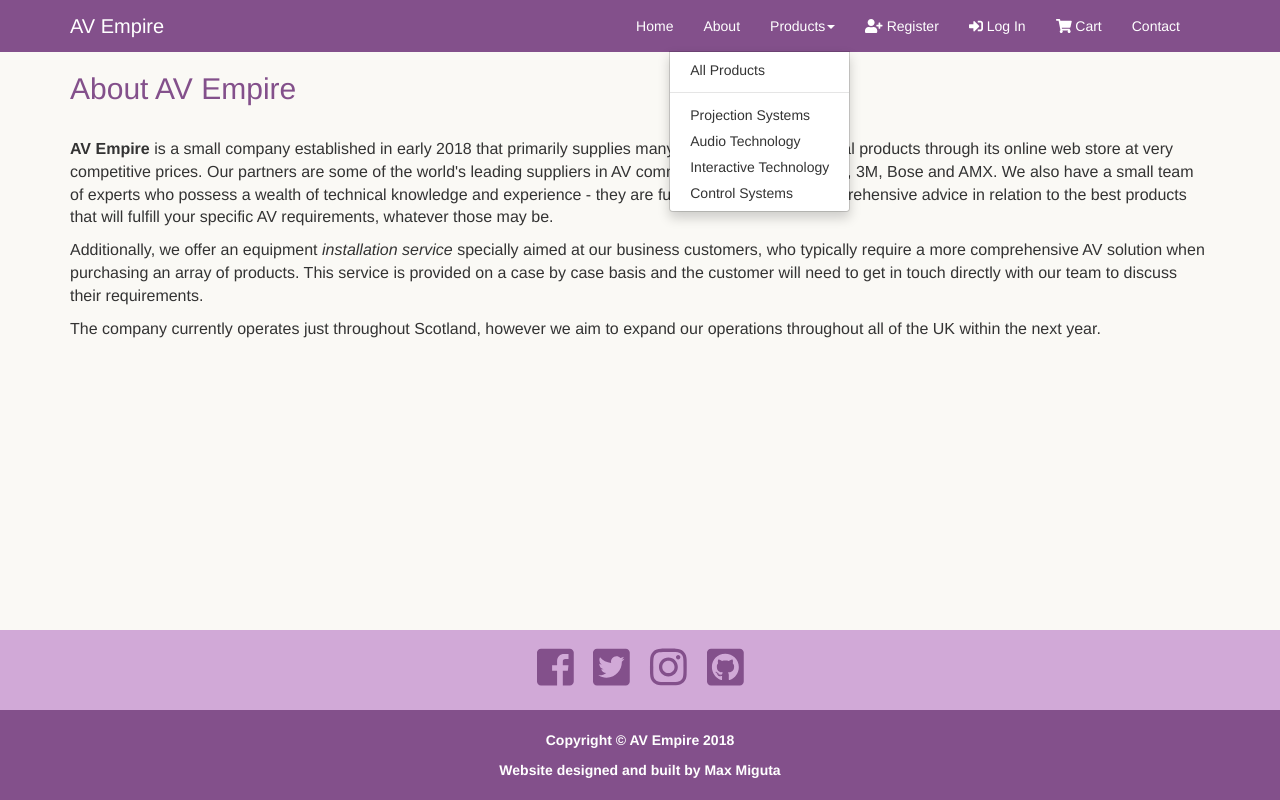
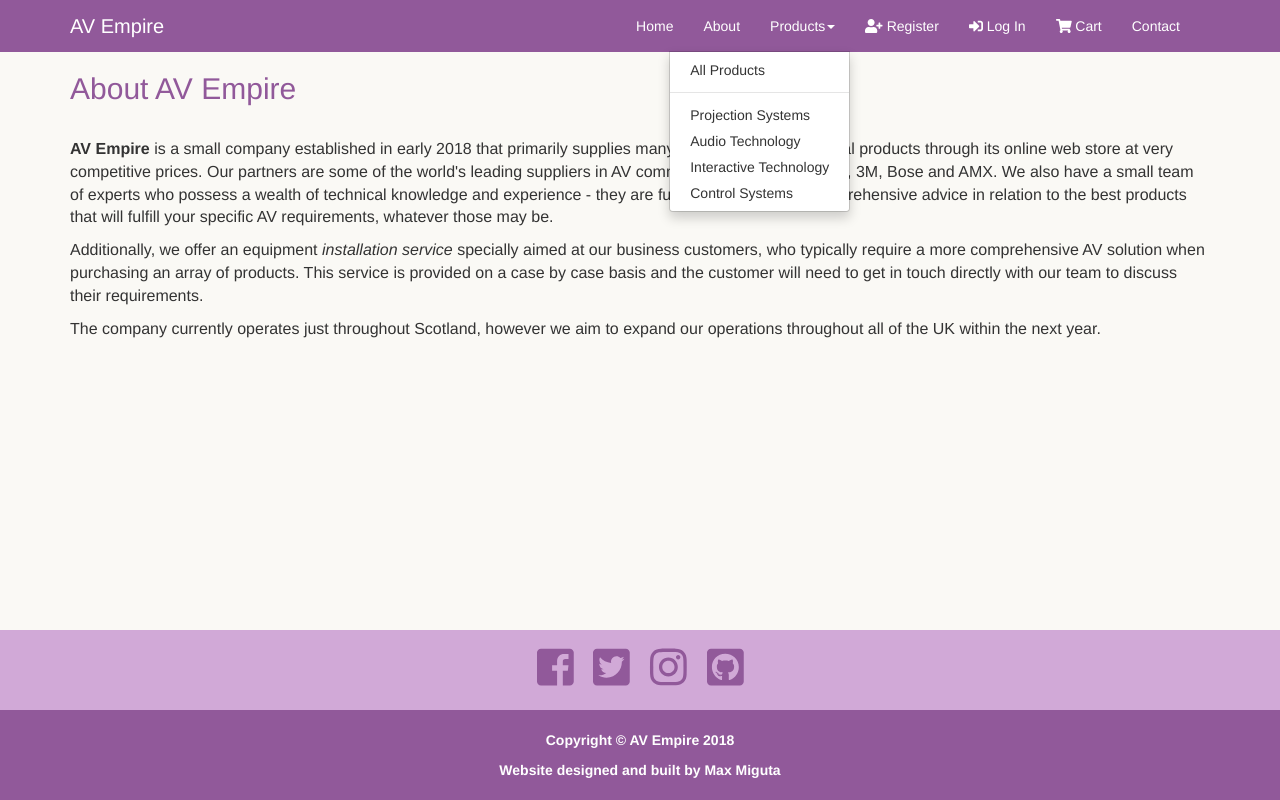
Before and after one commit to maxmiguta/project3, a Django app: page /about/ in a window 1280 px wide, after a click on "Products". Run offline with Django 3.2, Linux system fonts and the light colour scheme; some libraries are stand-ins or nearby versions.

Commit message:
Amended accounts/views.py

```diff
--- a/accounts/views.py
+++ b/accounts/views.py
@@ -66,6 +66,7 @@ def login(request):
     return render(request, 'login.html', args)
 
 
+@login_required()
 def logout(request):
     """A view that logs the user out and redirects back to the index page"""
     auth.logout(request)
--- a/static/css/style.css
+++ b/static/css/style.css
@@ -4,7 +4,7 @@ body {
 	padding-bottom: 0px;
 }
 h2 {
-	color: #83508b;
+	color: #91599a;
 }
 /*styles to enable sticky footer*/
 .main {
@@ -26,7 +26,7 @@ h2 {
 	margin-top: 30px;
 	margin-right: auto;
 	margin-left: auto;
-	background-color: #83508b;
+	background-color: #91599a;
 }
 #social-footer {
 	height: 80px;
@@ -41,7 +41,7 @@ h2 {
 .fa-twitter-square,
 .fa-instagram,
 .fa-github-square {
-	color: #83508b;
+	color: #91599a;
 }
 .fa-facebook-square:hover,
 .fa-twitter-square:hover,
@@ -329,8 +326,8 @@ textarea {
 }
 /*background colour for the whole length of the navbar menu*/
 .navbar-default {
-	background-color: #83508b;
-	border-color: #83508b;
+	background-color: #91599a;
+	border-color: #91599a;
 }
 /*text colour for the brand/title on the navbar menu*/
 .navbar-default .navbar-brand,
@@ -354,7 +351,7 @@ textarea {
 /*text and background colour for the link associated with the drop-down menu underneath*/
 .navbar-default .navbar-nav .dropdown > a, /*to ensure the link conforms to the assigned colour scheme when clicked off*/
 .navbar-default .navbar-nav .dropdown > a:focus {
-	background-color: #83508b;
+	background-color: #91599a;
 	color: #fff;
 }
 /*to once again ensure the link conforms to the assigned colour scheme upon hover*/
```
Also changed, not shown: other parts of static/css/style.css (+19 -26 lines).
